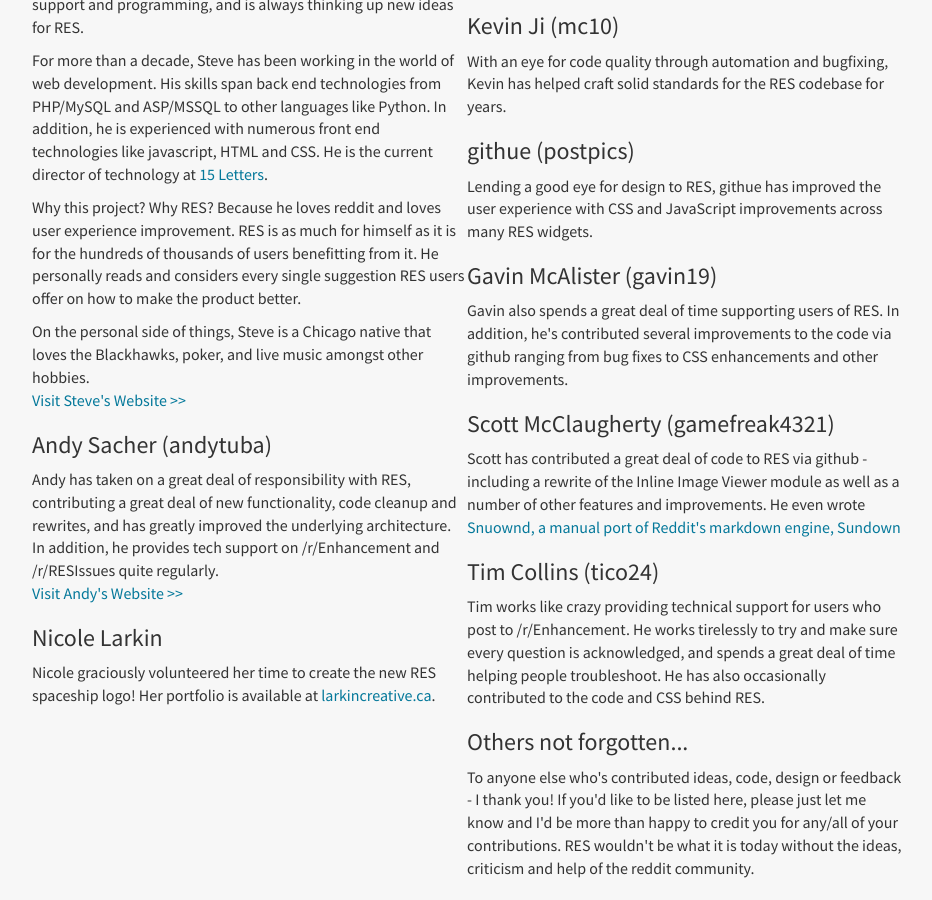
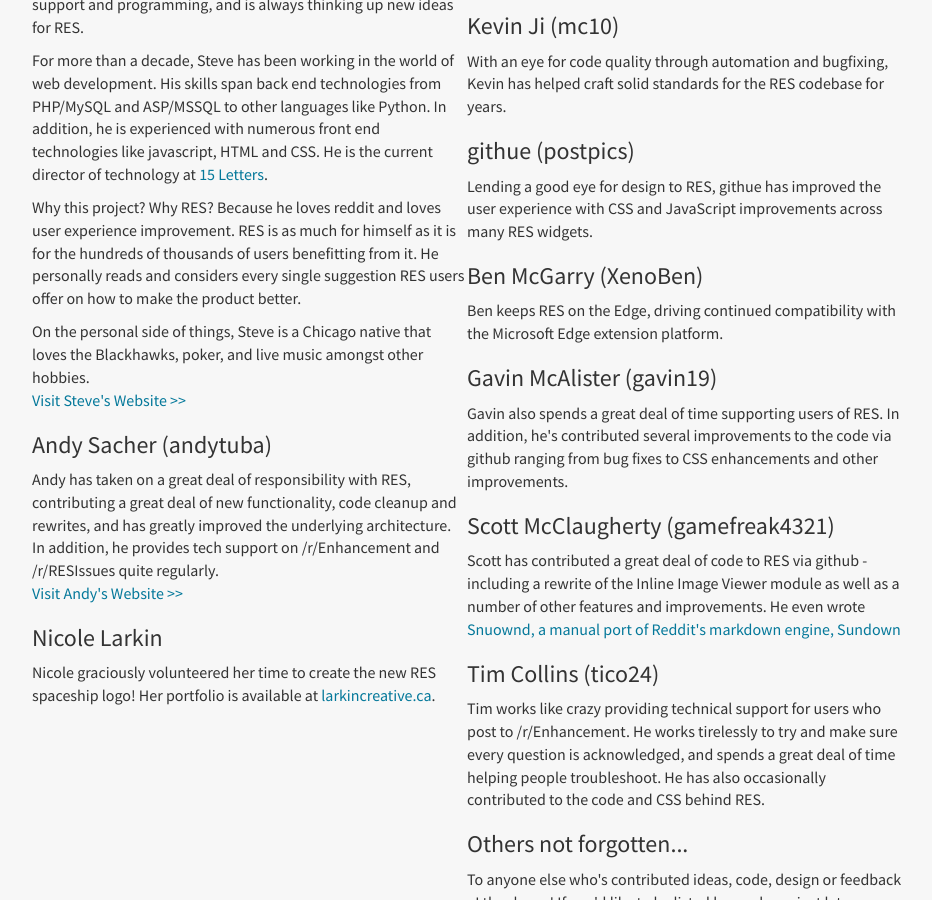
Before and after one commit to Reddit-Enhancement-Suite/Reddit-Enhancement-Suite.github.io, a Jekyll site: the page built from about.html, in a window 1280 px wide and 900 px high, scrolled down 433 px. Shown: the whole window, without its empty margins (173-1105 px from the left). Built offline with Jekyll 4.4.1, drawn with Linux system fonts in a browser that asks for light colours; nearby versions of some CDN libraries.

Commit message:
added XenoBen to credits

```diff
--- a/about.html
+++ b/about.html
@@ -37,6 +37,9 @@ title: About
         <h3>githue (postpics)</h3>
         <p>Lending a good eye for design to RES, githue has improved the user experience with CSS and JavaScript improvements across many RES widgets.</p>
 
+        <h3>Ben McGarry (XenoBen)</h3>
+        <p>Ben keeps RES on the Edge, driving continued compatibility with the Microsoft Edge extension platform.</p>
+
 	<h3>Gavin McAlister (gavin19)</h3>
 	<p>Gavin also spends a great deal of time supporting users of RES.  In addition, he's contributed several improvements to the code via github ranging from bug fixes to CSS enhancements and other improvements.</p>
 
```
